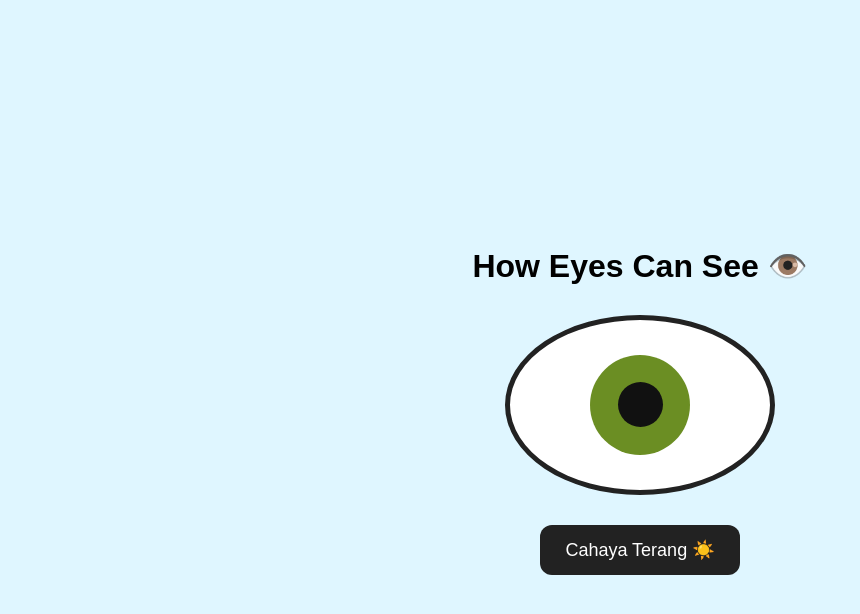
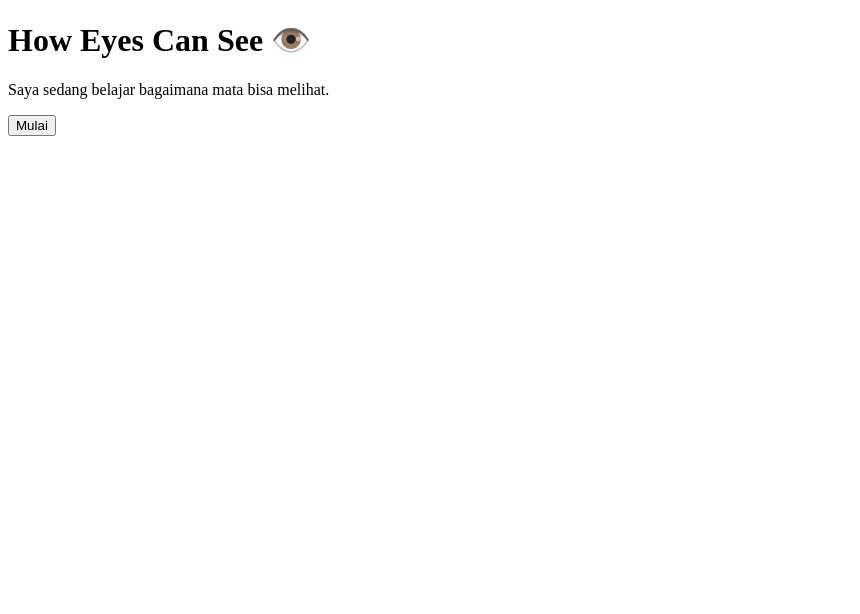
Before and after one commit to ratnaasus-lang/how-eyes-can-see, a plain HTML site: page Index.html in a window 1280 px wide. Shown: the whole page, without its empty margins (0-860 px from the left). Drawn offline with Linux system fonts and the light colour scheme.

Commit message:
Update Index.html

```diff
--- a/Index.html
+++ b/Index.html
@@ -1,92 +1,23 @@
 <!DOCTYPE html>
-<html lang="en">
+
+<html>
+
 <head>
-<meta charset="UTF-8">
-<meta name="viewport" content="width=device-width, initial-scale=1.0">
-
-<title>How Eyes Can See</title>
-
-<style>
-    body {
-        margin: 0;
-        min-height: 100vh;
-        display: flex;
-        flex-direction: column;
-        justify-content: center;
-        align-items: center;
-        background: #dff6ff;
-        font-family: Arial, sans-serif;
-    }
-
-    h1 {
-        margin-bottom: 30px;
-    }
-
-    .eye {
-        width: 260px;
-        height: 170px;
-        background: white;
-        border: 5px solid #222;
-        border-radius: 50%;
-        display: flex;
-        justify-content: center;
-        align-items: center;
-    }
-
-    .iris {
-        width: 100px;
-        height: 100px;
-        background: #6b8e23;
-        border-radius: 50%;
-        display: flex;
-        justify-content: center;
-        align-items: center;
-    }
-
-    .pupil {
-        width: 45px;
-        height: 45px;
-        background: #111;
-        border-radius: 50%;
-        transition: 0.4s;
-    }
-
-    .pupil.small {
-        width: 20px;
-        height: 20px;
-    }
-
-    button {
-        margin-top: 30px;
-        padding: 14px 25px;
-        font-size: 18px;
-        border: none;
-        border-radius: 12px;
-        background: #222;
-        color: white;
-    }
-</style>
+    <title>How Eyes Can See</title>
 </head>
 
 <body>
 
-<h1>How Eyes Can See 👁️</h1>
+    <h1>How Eyes Can See 👁️</h1>
 
-<div class="eye">
-    <div class="iris">
-        <div class="pupil" id="pupil"></div>
-    </div>
-</div>
+    <p>
+        Saya sedang belajar bagaimana mata bisa melihat.
+    </p>
 
-<button onclick="changePupil()">
-    Cahaya Terang ☀️
-</button>
-
-<script>
-function changePupil() {
-    document.getElementById("pupil").classList.toggle("small");
-}
-</script>
+    <button>
+        Mulai
+    </button>
 
 </body>
+
 </html>
```
